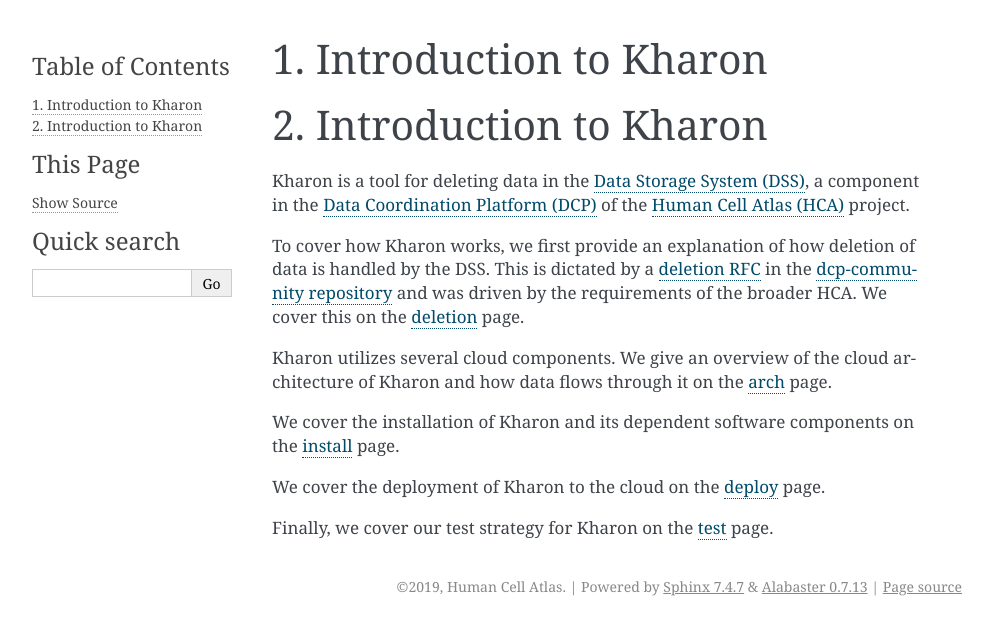
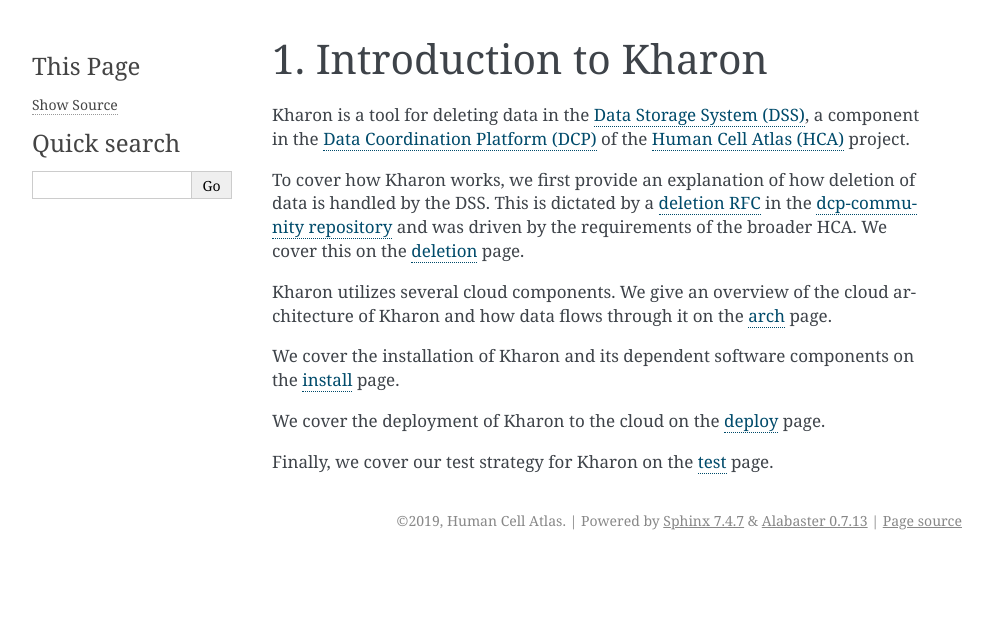
Before and after one commit to DataBiosphere/data-store-kharon, a Sphinx documentation site: the page built from docs/intro.md, in a window 1280 px wide. Shown: the top 635 px of the page, without its empty margins (148-1140 px from the left). Built offline with Sphinx 7.4.7, drawn with Linux system fonts in a browser that asks for light colours.

Commit message:
remove dupe title

```diff
--- a/docs/intro.md
+++ b/docs/intro.md
@@ -1,7 +1,5 @@
 Introduction to Kharon
 ------------------------
-
-## Introduction to Kharon
 
 Kharon is a tool for deleting data in the [Data Storage System (DSS)](https://github.com/HumanCellAtlas/data-store),
 a component in the [Data Coordination Platform (DCP)](https://github.com/HumanCellAtlas/dcp-community)
```
